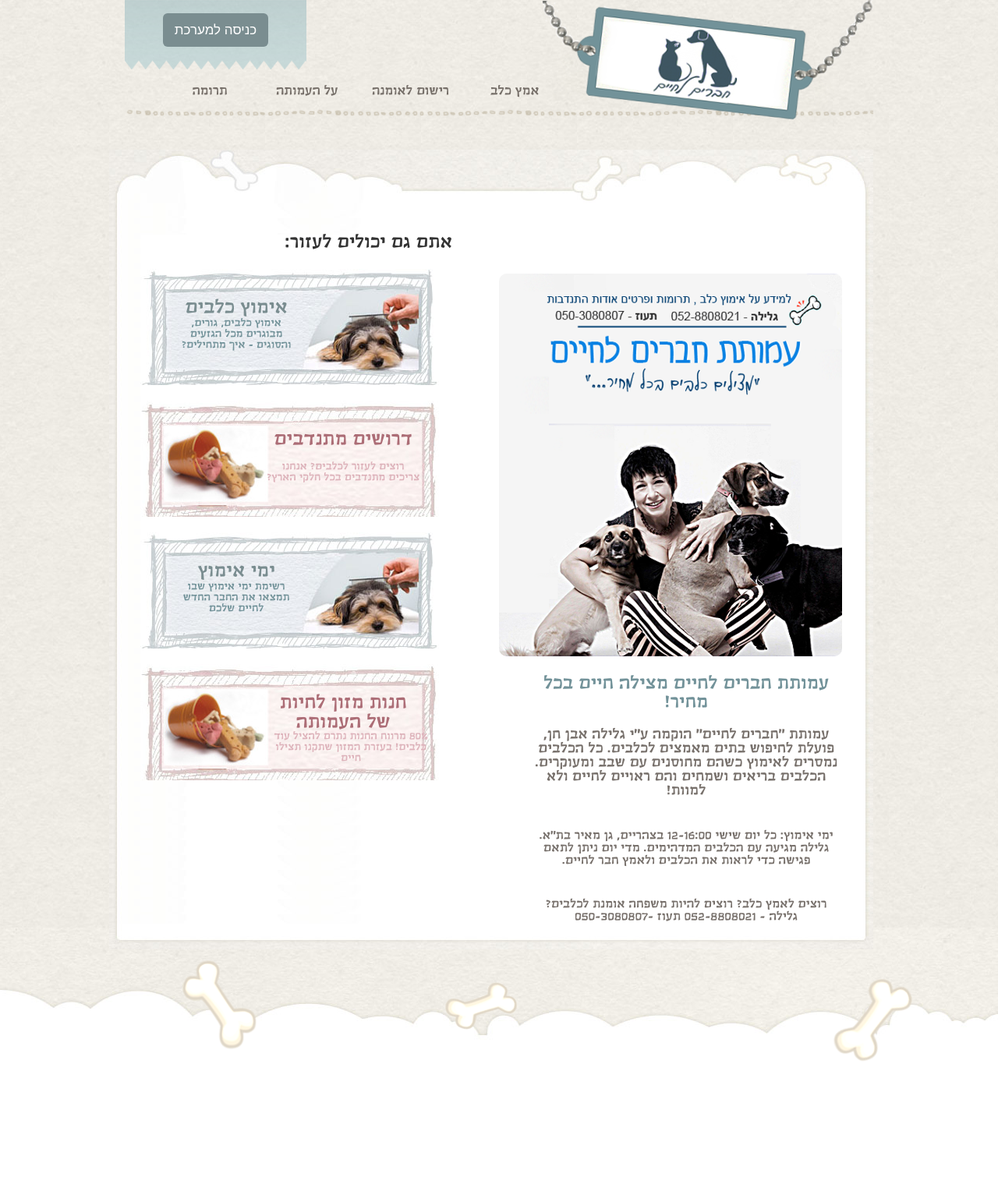
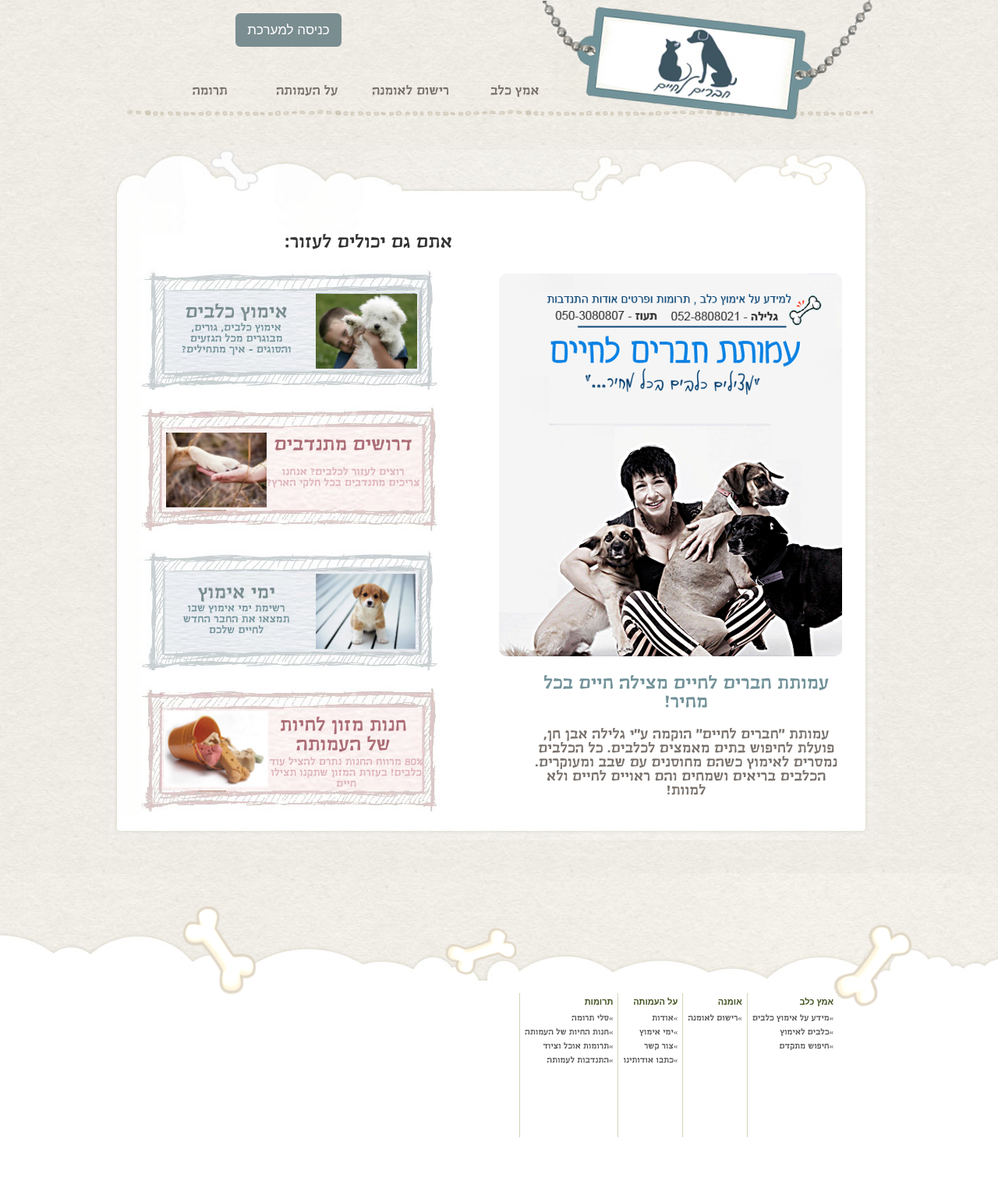
Before and after one commit to ofirnn/friends_forlife, a Django app: template friends_forlife/app/templates/app/index.html in a window 1280 px wide. Shown: the whole page at 78% size. Before the commit the page ends 1361 px from the top, so only its background shows below. Run offline with Django 3.2, Linux system fonts and the light colour scheme; the template is opened without the code that fills it, so the values that code supplies are empty; parts of the project's set-up code (start-up, migrations or seed data) failed here and were passed over; some libraries are stand-ins or nearby versions.

Commit message:
still index

```diff
--- a/friends_forlife/app/static/style/style.css
+++ b/friends_forlife/app/static/style/style.css
@@ -65,8 +65,7 @@ body {font-family: trashimclm; color: #333; background:#333333 url("../../static
 
 /*=====Login Form===*/
 #contact {
-	background:url(../../static/img/background/contact-details.png) no-repeat;
-	width:213px;
+	width:400px;
 	height:90px;
 	padding:7px 10px 0px 10px;
 	text-align:center;
@@ -79,7 +78,7 @@ body {font-family: trashimclm; color: #333; background:#333333 url("../../static
 	color:#fff;background-color:#7A8D90; border: 0; outline: 0;
 	margin: 10px 0 0 0;
 }
-#loginBannerAfterClick form input[type="submit"]{width:120px; height:25px;
+#loginBannerAfterClick form input[type="submit"]{width:100px; height:25px;
 white-space:normal; background-color:#7A8D90; border: 0; outline: 0;
 padding:2px 4px;font-size:17px; border-radius:6px;
 	color:#fff; margin: -10px 0 10px 0;}
@@ -87,6 +86,7 @@ padding:2px 4px;font-size:17px; border-radius:6px;
 #loginBannerAfterClick form input[type="text"],
 #loginBannerAfterClick form input[type="password"]{
 	height:5px;
+	width:80px;
 	text-align:center;
 	outline: 0;
 	color:#7A8D90;
@@ -200,7 +200,46 @@ padding:2px 4px;font-size:17px; border-radius:6px;
 	overflow:hidden;
 }
 
-<<<<<<< HEAD
+#footer{
+margin:0 auto; width:100%; height: auto !important; height:270px;}
+#footer_data{
+margin:0 auto; width:100%;  padding:0px 0 0px 0; height: auto !important; min-height:213px; }
+.credit{
+padding:5px 0 0 0; color:#FFFFFF}
+#footer_menu{
+margin:0 auto; width:870px; color:#525252; overflow:hidden;}
+#footer_menu_data{
+padding-bottom:20px; padding-top:14px; float:right; width:920px;}
+.footer_menu{
+float:right; margin-right:6px; padding-left:6px; min-height:185px; height: auto !important; border-left:1px solid #ced7b8;}
+#footer_menu a{
+color:#525252; text-decoration:none}
+#footer_menu a:hover{
+text-decoration:underline}
+#footer_menu h2{
+color:#445424;font: bold 12px Arial,Helvetica,sans-serif; padding-bottom: 5px; padding-top:4px;}
+#footer_menu h2 a{
+color:#445424; text-decoration:none}
+#footer_menu h2 a:hover{
+text-decoration:underline}
+#footer_menu ul{
+list-style-type:none; overflow:hidden;}
+#footer_menu li{
+padding:2px 0 2px 0; font-size:11px; }
+#footer_menu .more{
+color:#525252; font: bold 11px Arial,Helvetica,sans-serif; padding-top:3px;}
+#footer_bottom_menu{
+margin:0 auto; width:100%; color:#445424; border-top:1px solid #ebebeb;}
+.footer_bottom_menu{
+margin:0 auto; width:870px; font: normal 11px Arial, Helvetica, sans-serif; padding:14px 0 14px 0;}
+#footer_bottom_menu a{
+color:#445424; text-decoration:none; font: normal 11px Arial, Helvetica, sans-serif; padding-left:5px; padding-right:5px;}
+#footer_bottom_menu a:hover{
+text-decoration:underline}
+.footer_bottom_menu_data{
+float:right;}
+#footer_menu a{
+font-size: 11px;}
 /*=========================================*/
 /*=========== PAGE - INDEX PAGE ===============*/
 /*=========================================*/
@@ -248,51 +287,23 @@ padding:2px 4px;font-size:17px; border-radius:6px;
 	float:left;
 	background-color: #fff;
 }
-.indexLeftSideAdoptaionDays, .indexLeftSideAdopt{
-	background:url("../../static/img/panels/rhs-comb-white-bg.jpg") no-repeat;
-	/*width:393px; height:168px;*/
-	width:160px; height:110px;
-	padding:39px 180px 0px 43px;
-	float:left;
-	margin: 20px 0 20px 0;
-}
+.indexLeftSideAdopt{background:url("../../static/img/panels/rhs-blue-comb.jpg") no-repeat;}
+.indexLeftSideVolenteer{background:url("../../static/img/panels/adoption_day.jpg") no-repeat;}
+.indexLeftSideAdoptaionDays{background:url("../../static/img/panels/rhs_comb_white_bg.jpg") no-repeat;}
+.indexLeftSideStore{background:url("../../static/img/panels/rhs-pink-puppy.jpg") no-repeat;}
 
-.indexLeftSideStore, .indexLeftSideVolenteer{
-	background:url("../../static/img/panels/rhs-pink-puppy.jpg") no-repeat;
-	width:160px; height:110px;
-	padding:39px 43px 0px 180px;
-	float:left;
-}
-
-
-.indexLeftSideAdoptaionDays h4,.indexLeftSideAdopt h4{
-	text-align:center;
-	font-size:25px;
-	color:#7A8D90;
-	font-weight:bold;
-
-}
-.indexLeftSideAdoptaionDays p, .indexLeftSideAdopt p{
-	text-align:center;
-	font-size:14px;
-	color:#729299;
-}
-
-.indexLeftSideStore h4, .indexLeftSideVolenteer h4{
-	text-align:center;
-	font-size:25px;
-	color:#AC6D76;
-	width:200px;
-	margin: 0 -20px 0 0;
-	font-weight:bold;
-}
-.indexLeftSideStore p, .indexLeftSideVolenteer p{
-	text-align:center;
-	font-size:14px;
-	width:200px;
-	color:#DDB2BA;
-}
-.indexLeftSideStore p{margin:-2px -30px 0 0;}
+.indexLeftSideAdoptaionDays,
+.indexLeftSideAdopt{width:160px; height:110px; padding:45px 180px 0px 43px; float:left;
+					margin: 20px 0 20px 0;}
+.indexLeftSideStore, .indexLeftSideVolenteer{width:160px; height:110px; float:left;
+											 padding:55px 45px 0px 180px;}
+.indexLeftSideAdoptaionDays h4,.indexLeftSideAdopt h4{text-align:center; font-size:25px;
+													  color:#7A8D90;font-weight:bold;}
+.indexLeftSideAdoptaionDays p, .indexLeftSideAdopt p{text-align:center; font-size:14px; color:#729299;	}
+.indexLeftSideStore h4, .indexLeftSideVolenteer h4{text-align:center; font-size:25px;
+												   color:#AC6D76; width:200px; margin: -15px -20px 0 0; font-weight:bold;	}
+.indexLeftSideStore p, .indexLeftSideVolenteer p{text-align:center; font-size:14px; width:200px; color:#DDB2BA;}
+.indexLeftSideStore p{margin:2px -24px 0 0;}
 .indexLeftSideVolenteer p{margin:15px -20px 0 0;}
 
 
--- a/friends_forlife/app/templates/app/index.html
+++ b/friends_forlife/app/templates/app/index.html
@@ -120,13 +120,52 @@
 								<img class="banner" src="../../static/img/main_photo.png">
 								<h2>עמותת חברים לחיים מצילה חיים בכל מחיר!</h2>
 								<h3>עמותת "חברים לחיים" הוקמה ע"י גלילה אבן חן, פועלת לחיפוש בתים מאמצים לכלבים. כל הכלבים נמסרים לאימוץ כשהם מחוסנים עם שבב ומעוקרים. הכלבים בריאים ושמחים והם ראויים לחיים ולא למוות!</h3>
-								<h4>י<b>מי אימוץ:</b> כל יום שישי 12-16:00 בצהריים, גן מאיר בת"א. גלילה מגיעה עם הכלבים המדהימים. מדי יום ניתן לתאם פגישה כדי לראות את הכלבים ולאמץ חבר לחיים.</h4>
-								<p>רוצים לאמץ כלב? רוצים להיות משפחה אומנת לכלבים?<br> גלילה - 052-8808021 תעוז -050-3080807</p>
+								<!--<h4>י<b>מי אימוץ:</b> כל יום שישי 12-16:00 בצהריים, גן מאיר בת"א. גלילה מגיעה עם הכלבים המדהימים. מדי יום ניתן לתאם פגישה כדי לראות את הכלבים ולאמץ חבר לחיים.</h4>
+								<p>רוצים לאמץ כלב? רוצים להיות משפחה אומנת לכלבים?<br> גלילה - 052-8808021 תעוז -050-3080807</p>-->
 							</section>
 						</div>
 						<div class="mainBtn"></div>
 					</main>
-			    	<footer id="footer"></footer>
+			    	<footer id="footer">
+			            <div id="footer_data">
+			                <div id="footer_menu">
+			                    <div id="footer_menu_data">
+			                		<div class="footer_menu">
+					                    <h2><a href='/recreation-and-tours/'>אמץ כלב</a></h2>
+				                        <ul>
+				                            <li><a href="">&#187;מידע על אימוץ כלבים</a></li>
+				                            <li><a href="">&#187;כלבים לאימוץ</a></li>
+				                            <li><a href="">&#187;חיפוש מתקדם</a></li>
+				                        </ul>
+            						</div>
+			                		<div class="footer_menu">
+					                    <h2><a href='/recreation-and-tours/'>אומנה</a></h2>
+				                        <ul>
+				                            <li><a href="">&#187;רישום לאומנה</a></li>
+				                        </ul>
+            						</div>
+			                		<div class="footer_menu">
+					                    <h2><a href='/recreation-and-tours/'>על העמותה</a></h2>
+				                        <ul>
+				                            <li><a href="">&#187;אודות</a></li>
+				                            <li><a href="">&#187;ימי אימוץ</a></li>
+				                            <li><a href="">&#187;צור קשר</a></li>
+				                            <li><a href="">&#187;כתבו אודותינו</a></li>
+				                        </ul>
+            						</div>
+			                		<div class="footer_menu">
+					                    <h2><a href='/recreation-and-tours/'>תרומות</a></h2>
+				                        <ul>
+				                            <li><a href="">&#187;סלי תרומה</a></li>
+				                            <li><a href="">&#187;חנות החיות של העמותה</a></li>
+				                            <li><a href="">&#187;תרומות אוכל וציוד</a></li>
+				                            <li><a href="">&#187;התנדבות לעמותה</a></li>
+				                        </ul>
+            						</div>
+            					</div>
+            				</div>
+            			</div>
+			    	</footer>
 				</div><!--Block-->
 			</div><!--/#inner-wrap-->
 		</div><!--/#outer-wrap-->
```
